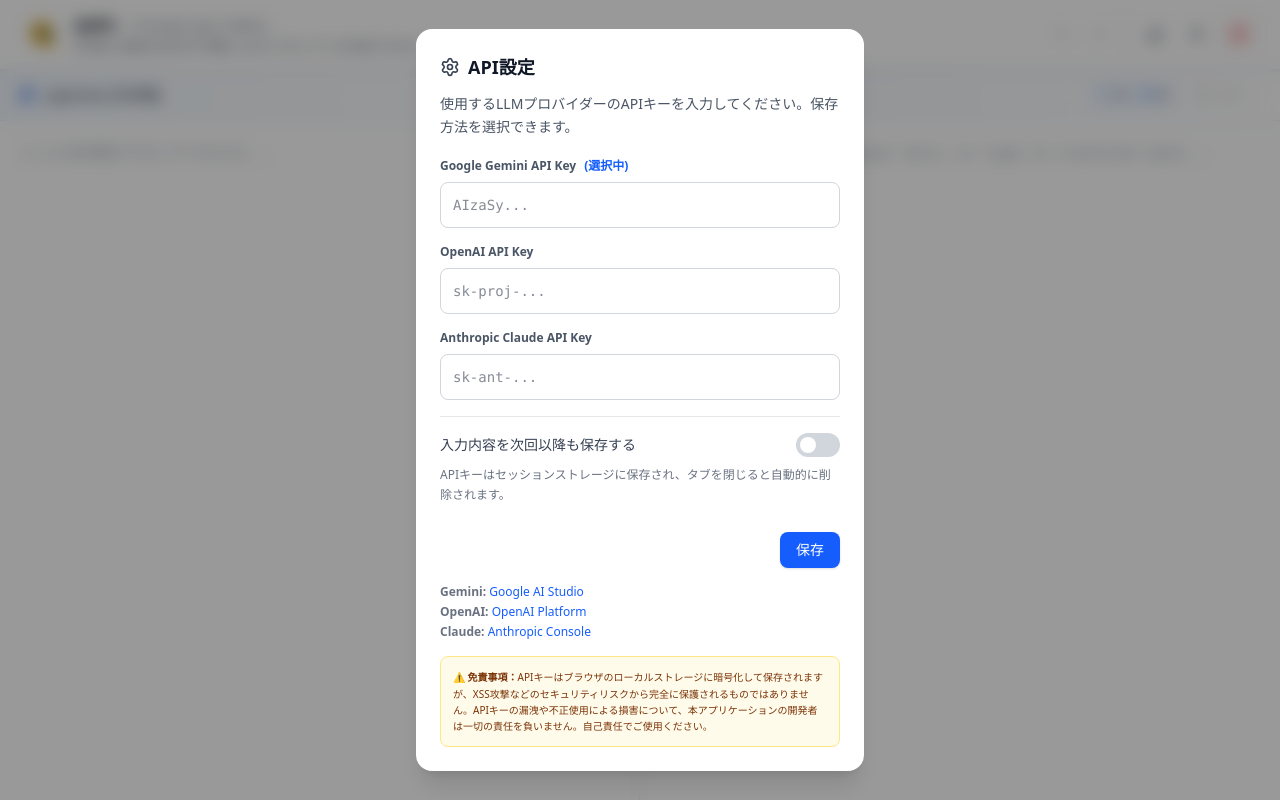
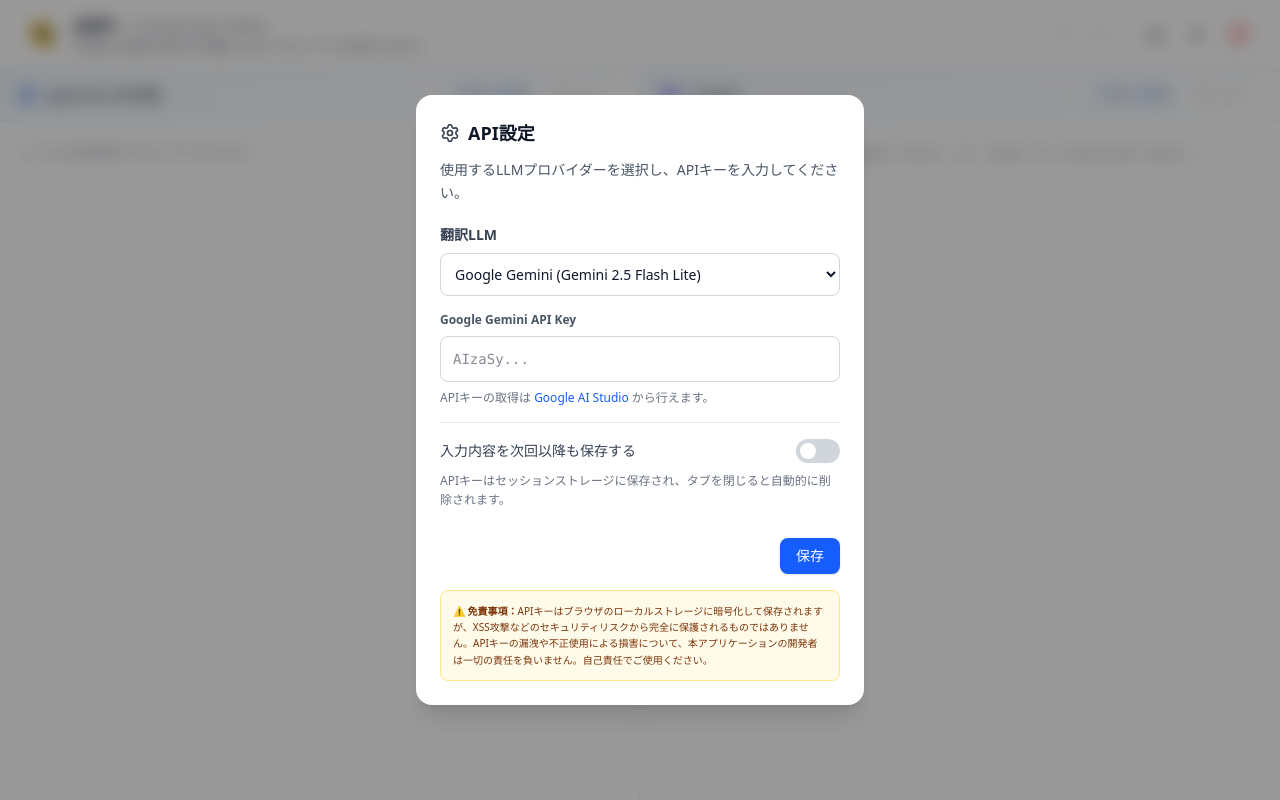
Before and after one commit to MinakuchiTaiga/prompt-sync-editor, a React (Vite) app: page / in a window 1280 px wide. Built offline with nearby package versions, Linux system fonts and the light colour scheme.

Commit message:
refactor: LLMプロバイダーの選択をユーザー設定から移動し、APIキーの保存処理を更新

```diff
--- a/src/App.tsx
+++ b/src/App.tsx
@@ -23,7 +23,6 @@
 interface UserSettings {
   autoTranslate: boolean;
   translationDelay: number; // in milliseconds
-  llmProvider: LLMProvider;
 }
 
 // History state interface
@@ -42,6 +41,12 @@
     claude: ''
   });
 
+  // LLM Provider selection (moved from User Settings)
+  const [llmProvider, setLlmProvider] = useState<LLMProvider>(() => {
+    const saved = localStorage.getItem('llm_provider');
+    return (saved as LLMProvider) || 'gemini';
+  });
+
   // APIキーを永続保存するかどうか（falseの場合はsessionStorage）
   const [saveToLocalStorage, setSaveToLocalStorage] = useState(() => {
     // localStorageに保存されている場合はtrue
@@ -53,8 +58,7 @@
     const saved = localStorage.getItem('user_settings');
     const defaultSettings: UserSettings = {
       autoTranslate: true,
-      translationDelay: 1000,
-      llmProvider: 'gemini' as LLMProvider
+      translationDelay: 1000
     };
 
     if (saved) {
@@ -150,7 +154,7 @@
     return () => clearTimeout(timer);
   }, [rightText, userSettings.translationDelay]);
 
-  // Save API Keys (with encryption)
+  // Save API Keys (with encryption) and LLM Provider
   const handleSaveApiKeys = async (keys: { gemini: string; openai: string; claude: string }) => {
     try {
       if (saveToLocalStorage) {
@@ -179,6 +183,9 @@
         localStorage.setItem('api_keys_persist', 'false');
       }
 
+      // Save llmProvider to localStorage
+      localStorage.setItem('llm_provider', llmProvider);
+
       setApiKeys(keys);
       setIsSettingsOpen(false);
     } catch (error) {
@@ -198,11 +205,11 @@
   const fetchTokenCount = async (text: string) => {
     if (!text || !text.trim()) return 0;
 
-    const apiKey = apiKeys[userSettings.llmProvider];
+    const apiKey = apiKeys[llmProvider];
     if (!apiKey) return 0;
 
     try {
-      switch (userSettings.llmProvider) {
+      switch (llmProvider) {
         case 'gemini': {
           const response = await fetch(
             `https://generativelanguage.googleapis.com/v1beta/models/${LLM_MODELS.gemini}:countTokens?key=${apiKey}`,
@@ -414,7 +421,7 @@
 
   // Translation Function
   const translateText = async (text: string, sourceLang: string, targetLang: string) => {
-    const apiKey = apiKeys[userSettings.llmProvider];
+    const apiKey = apiKeys[llmProvider];
     if (!text.trim() || !apiKey) {
       return undefined;
     }
@@ -439,7 +446,7 @@
 
       let translatedContent = '';
 
-      switch (userSettings.llmProvider) {
+      switch (llmProvider) {
         case 'gemini': {
           const response = await fetch(
             `https://generativelanguage.googleapis.com/v1beta/models/${LLM_MODELS.gemini}:generateContent?key=${apiKey}`,
@@ -686,7 +693,7 @@
         setLeftTokenCount(0);
     }
     // eslint-disable-next-line react-hooks/exhaustive-deps
-  }, [debouncedLeft, userSettings.llmProvider]);
+  }, [debouncedLeft, llmProvider]);
 
   // Effect: Trigger translation when RIGHT (English) changes consistently
   useEffect(() => {
@@ -801,7 +808,7 @@
         setRightTokenCount(0);
     }
     // eslint-disable-next-line react-hooks/exhaustive-deps
-  }, [debouncedRight, userSettings.llmProvider]);
+  }, [debouncedRight, llmProvider]);
 
   // Undo/Redo handlers
   const handleUndo = () => {
@@ -859,7 +866,7 @@
 
   // Manual translation handlers
   const handleManualTranslateLeft = async () => {
-    const apiKey = apiKeys[userSettings.llmProvider];
+    const apiKey = apiKeys[llmProvider];
     if (!leftText || !apiKey) return;
 
     // Check if this is the first translation or a diff update
@@ -964,7 +971,7 @@
   };
 
   const handleManualTranslateRight = async () => {
-    const apiKey = apiKeys[userSettings.llmProvider];
+    const apiKey = apiKeys[llmProvider];
     if (!rightText || !apiKey) return;
 
     // Check if this is the first translation or a diff update
@@ -1126,8 +1133,8 @@
           </button>
           <button
             onClick={() => setIsSettingsOpen(true)}
-            className={`p-2 rounded-md transition-colors ${!apiKeys[userSettings.llmProvider] ? 'text-red-500 bg-red-50 animate-pulse' : 'text-gray-500 hover:bg-gray-100'}`}
-            title={!apiKeys[userSettings.llmProvider] ? `${userSettings.llmProvider}のAPIキーが未設定です` : "API設定"}
+            className={`p-2 rounded-md transition-colors ${!apiKeys[llmProvider] ? 'text-red-500 bg-red-50 animate-pulse' : 'text-gray-500 hover:bg-gray-100'}`}
+            title={!apiKeys[llmProvider] ? `${llmProvider}のAPIキーが未設定です` : "API設定"}
           >
             <Settings size={18} />
           </button>
@@ -1191,24 +1198,6 @@
             </p>
 
             <div className="space-y-5">
-              <div>
-                <label className="block text-sm font-semibold text-gray-700 mb-2">
-                  翻訳LLM
-                </label>
-                <select
-                  value={userSettings.llmProvider}
-                  onChange={(e) => setUserSettings({ ...userSettings, llmProvider: e.target.value as LLMProvider })}
-                  className="w-full p-2.5 border border-gray-300 rounded-lg focus:ring-2 focus:ring-blue-500 focus:border-blue-500 outline-none text-sm transition-all"
-                >
-                  <option value="gemini">{LLM_LABELS.gemini} (Gemini 2.5 Flash Lite)</option>
-                  <option value="openai">{LLM_LABELS.openai} (GPT-5 Nano)</option>
-                  <option value="claude">{LLM_LABELS.claude} (Haiku 4.5)</option>
-                </select>
-                <p className="text-xs text-gray-500 mt-2">
-                  選択したプロバイダーのAPIキーが必要です（API設定から入力）
-                </p>
-              </div>
-
               <div>
                 <div className="flex items-center justify-between mb-2">
                   <span className="text-sm font-semibold text-gray-700">自動翻訳</span>
@@ -1282,14 +1271,29 @@
               API設定
             </h2>
             <p className="text-sm text-gray-600 mb-5 leading-relaxed">
-              使用するLLMプロバイダーのAPIキーを入力してください。保存方法を選択できます。
+              使用するLLMプロバイダーを選択し、APIキーを入力してください。
             </p>
 
             <div className="space-y-4">
+              <div>
+                <label className="block text-sm font-semibold text-gray-700 mb-2">
+                  翻訳LLM
+                </label>
+                <select
+                  value={llmProvider}
+                  onChange={(e) => setLlmProvider(e.target.value as LLMProvider)}
+                  className="w-full p-2.5 border border-gray-300 rounded-lg focus:ring-2 focus:ring-blue-500 focus:border-blue-500 outline-none text-sm transition-all"
+                >
+                  <option value="gemini">{LLM_LABELS.gemini} (Gemini 2.5 Flash Lite)</option>
+                  <option value="openai">{LLM_LABELS.openai} (GPT-5 Nano)</option>
+                  <option value="claude">{LLM_LABELS.claude} (Haiku 4.5)</option>
+                </select>
+              </div>
+
+              {llmProvider === 'gemini' && (
                 <div>
                   <label className="flex items-center gap-2 text-xs font-semibold text-gray-600 mb-2">
                     Google Gemini API Key
-                  {userSettings.llmProvider === 'gemini' && <span className="text-blue-600 text-xs">(選択中)</span>}
                   </label>
                   <input
                     type="password"
@@ -1298,12 +1302,16 @@
                     value={apiKeys.gemini}
                     onChange={(e) => setApiKeys({ ...apiKeys, gemini: e.target.value })}
                   />
-              </div>
-
+                  <p className="text-xs text-gray-500 mt-2">
+                    APIキーの取得は <a href="https://aistudio.google.com/app/apikey" target="_blank" rel="noopener noreferrer" className="text-blue-600 hover:underline">Google AI Studio</a> から行えます。
+                  </p>
+                </div>
+              )}
+
+              {llmProvider === 'openai' && (
                 <div>
                   <label className="flex items-center gap-2 text-xs font-semibold text-gray-600 mb-2">
                     OpenAI API Key
-                  {userSettings.llmProvider === 'openai' && <span className="text-blue-600 text-xs">(選択中)</span>}
                   </label>
                   <input
                     type="password"
@@ -1312,12 +1320,16 @@
                     value={apiKeys.openai}
                     onChange={(e) => setApiKeys({ ...apiKeys, openai: e.target.value })}
                   />
-              </div>
-
+                  <p className="text-xs text-gray-500 mt-2">
+                    APIキーの取得は <a href="https://platform.openai.com/api-keys" target="_blank" rel="noopener noreferrer" className="text-blue-600 hover:underline">OpenAI Platform</a> から行えます。
+                  </p>
+                </div>
+              )}
+
+              {llmProvider === 'claude' && (
                 <div>
                   <label className="flex items-center gap-2 text-xs font-semibold text-gray-600 mb-2">
                     Anthropic Claude API Key
-                  {userSettings.llmProvider === 'claude' && <span className="text-blue-600 text-xs">(選択中)</span>}
                   </label>
                   <input
                     type="password"
@@ -1326,7 +1338,11 @@
                     value={apiKeys.claude}
                     onChange={(e) => setApiKeys({ ...apiKeys, claude: e.target.value })}
                   />
-              </div>
+                  <p className="text-xs text-gray-500 mt-2">
+                    APIキーの取得は <a href="https://console.anthropic.com/" target="_blank" rel="noopener noreferrer" className="text-blue-600 hover:underline">Anthropic Console</a> から行えます。
+                  </p>
+                </div>
+              )}
 
               <div className="border-t border-gray-200 pt-4">
                 <div className="flex items-center justify-between">
@@ -1367,12 +1383,6 @@
                 >
                   保存
                 </button>
-              </div>
-
-              <div className="text-xs text-gray-500 mt-4 space-y-1">
-                <p><strong>Gemini:</strong> <a href="https://aistudio.google.com/app/apikey" target="_blank" rel="noopener noreferrer" className="text-blue-600 hover:underline">Google AI Studio</a></p>
-                <p><strong>OpenAI:</strong> <a href="https://platform.openai.com/api-keys" target="_blank" rel="noopener noreferrer" className="text-blue-600 hover:underline">OpenAI Platform</a></p>
-                <p><strong>Claude:</strong> <a href="https://console.anthropic.com/" target="_blank" rel="noopener noreferrer" className="text-blue-600 hover:underline">Anthropic Console</a></p>
               </div>
 
               <div className="mt-4 p-3 bg-amber-50 border border-amber-200 rounded-lg">
```
Lines whose indentation alone changed are shown as unchanged.
